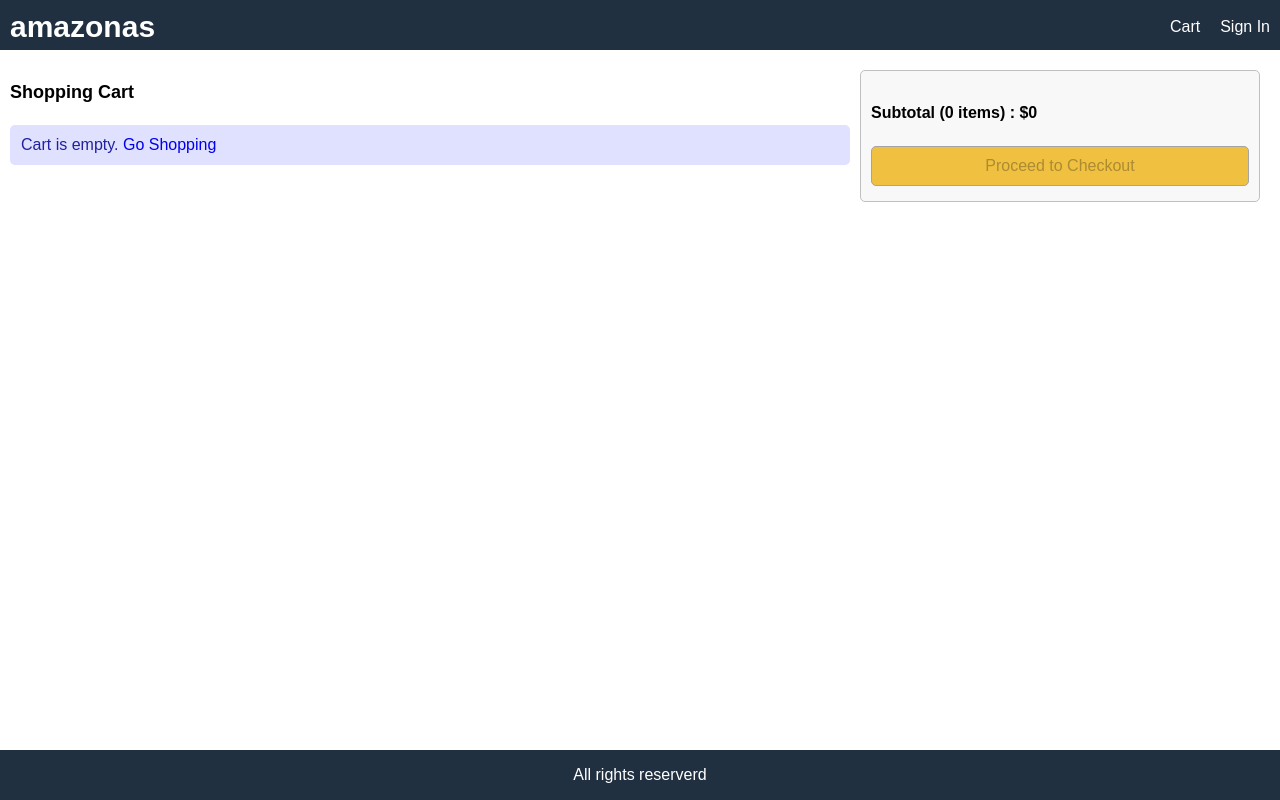
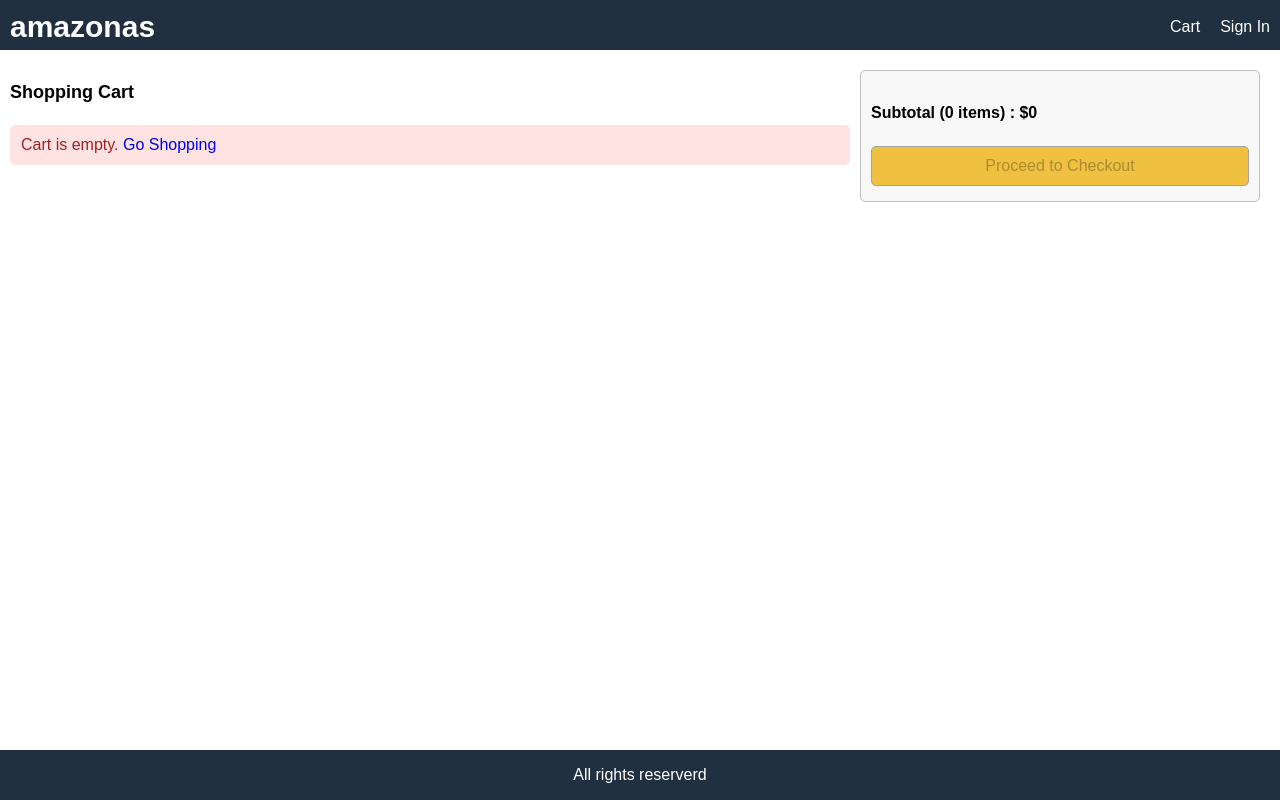
Before and after one commit to fjcasti1/amazonas, a React (Create React App) app in the folder client/: page /cart in a window 1280 px wide. Built offline with nearby package versions, Linux system fonts and the light colour scheme; the HTML template or start-up script is replaced by a standard one.

Commit message:
Make default variant danger

```diff
--- a/client/src/components/Alert.jsx
+++ b/client/src/components/Alert.jsx
@@ -1,7 +1,7 @@
 import React from 'react';
 
-const Alert = ({ variant, children }) => {
-  return <div className={`alert alert-${variant || 'info'}`}>{children}</div>;
+const Alert = ({ variant = 'danger', children }) => {
+  return <div className={`alert alert-${variant}`}>{children}</div>;
 };
 
 export default Alert;
```
